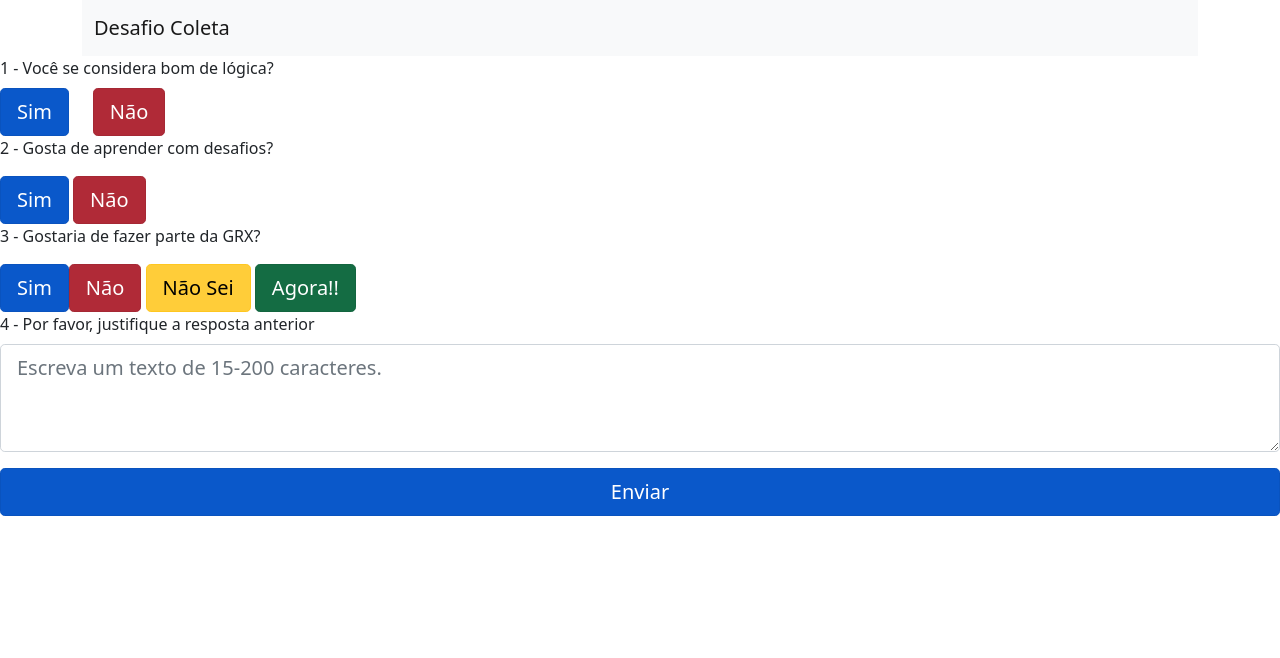
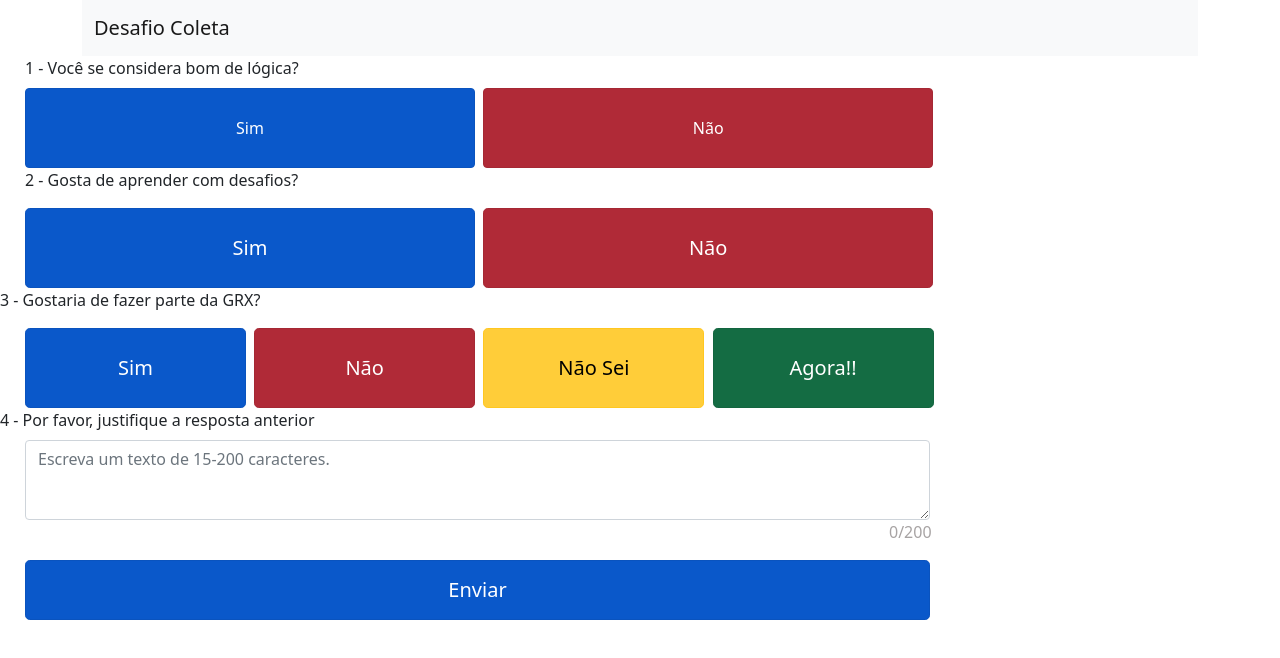
Before and after one commit to edermotasantos/desafio-coleta, a React (Create React App) app in the folder client/: page / in a window 1280 px wide. Shown: the top 658 px of the page. Built offline with nearby package versions, Linux system fonts and the light colour scheme.

Commit message:
style: formata formulário

```diff
--- a/client/src/components/AddAnswers.css
+++ b/client/src/components/AddAnswers.css
@@ -0,0 +1,8 @@
+.counter {
+  color: rgb(167, 163, 163);
+}
+
+.container-button {
+  display: flex;
+  flex-direction: row;
+}
--- a/client/src/components/AddAnswers.jsx
+++ b/client/src/components/AddAnswers.jsx
@@ -1,5 +1,6 @@
 import React, { useContext } from "react";
 import CollectContext from "../context/CollectContext";
+import './AddAnswers.css';
 import Button from 'react-bootstrap/Button';
 import Card from 'react-bootstrap/Card';
 import Row from 'react-bootstrap/Row';
@@ -14,6 +15,8 @@ function AddAnswers() {
     setAmount,
     home,
     setHome,
+    count,
+    setCount,
   } = useContext(CollectContext);
 
   const newAnswer = (e) => {
@@ -80,29 +83,23 @@ function AddAnswers() {
     <>
       {home ? <Form>
         <div>
-          <Form.Label>1 - Você se considera bom de lógica?</Form.Label>
-          <div className="d-grid gap-2">
-            <Form>
-              <Row xs="auto">
-                <Col>
-                  {/* <Form.Control placeholder="First name" /> */}
+          <Form.Label style={{marginLeft: 25, marginRight: 2}}>{"\n"}1 - Você se considera bom de lógica?{"\n"}</Form.Label>
+          <div>
             <Button
               variant="primary"
-                    size="lg"
+              style={{height: 80, marginLeft: 25, marginRight: 2, width: 450}}
               type="button"
               data-testid="yes-button1"
-                    name="Pergunta1" onClick={ (e) => newAnswer(e) }
+              name="Pergunta1"
+              onClick={ (e) => newAnswer(e) }
               value="Sim"
               active
             >
               Sim
-                  </Button>
-                </Col>
-                <Col>
-                  {/* <Form.Control placeholder="Last name" /> */}
+            </Button>{' '}
             <Button
               variant="danger"
-                    size="lg"
+              style={{height: 80, marginLeft: 2, marginRight: 2, width: 450}}
               type="button"
               data-testid="no-button1"
               name="Pergunta1"
@@ -112,16 +109,14 @@ function AddAnswers() {
             >
               Não
             </Button>
-                </Col>
-              </Row>
-            </Form>
           </div>
         </div>
         <div  className="d-grid gap-2">
-          <Form.Label>2 - Gosta de aprender com desafios?</Form.Label>
+          <Form.Label style={{marginLeft: 25, marginRight: 2}}>2 - Gosta de aprender com desafios?</Form.Label>
           <div>
             <Button
               variant="primary"
+              style={{height: 80, marginLeft: 25, marginRight: 2, width: 450}}
               size="lg"
               type="button"
               data-testid="yes-button2"
@@ -134,6 +129,7 @@ function AddAnswers() {
             </Button>{' '}
             <Button
               variant="danger"
+              style={{height: 80, marginLeft: 2, marginRight: 2, width: 450}}
               size="lg"
               type="button"
               data-testid="no-button2"
@@ -143,7 +139,7 @@ function AddAnswers() {
               active
             >
               Não
-            </Button>
+            </Button>{"\n"}
           </div>
         </div>
         <div className="d-grid gap-2">
@@ -151,6 +147,7 @@ function AddAnswers() {
           <div>
             <Button
               variant="primary"
+              style={{height: 80, marginLeft: 25, marginRight: 2, width: 221}}
               size="lg"
               type="button"
               data-testid="yes-button3"
@@ -160,9 +157,10 @@ function AddAnswers() {
               active
             >
               Sim
-            </Button>
+            </Button>{' '}
             <Button
               variant="danger"
+              style={{height: 80, marginLeft: 2, marginRight: 2, width: 221}}
               size="lg"
               type="button"
               data-testid="no-button3"
@@ -175,6 +173,7 @@ function AddAnswers() {
             </Button>{' '}
             <Button
               variant="warning"
+              style={{height: 80, marginLeft: 2, marginRight: 2, width: 221}}
               size="lg"
               type="button"
               data-testid="idontkonw-button3"
@@ -187,6 +186,7 @@ function AddAnswers() {
             </Button>{' '}
             <Button
               variant="success"
+              style={{height: 80, marginLeft: 2, marginRight: 2, width: 221}}
               size="lg"
               type="button"
               data-testid="rightnow-button3"
@@ -203,21 +203,26 @@ function AddAnswers() {
           <Form.Group className="mb-3" controlId="exampleForm.ControlTextarea1">
             <Form.Label>4 - Por favor, justifique a resposta anterior</Form.Label>
             <Form.Control
-              size="lg"
+              style={{height: 80, marginLeft: 25, marginRight: 2, width: 905}}
               as="textarea"
               rows={3}
               data-ls-module="charCounter"
               maxLength="200"
               data-testid="textarea"
               name="Pergunta4"
-              onChange={ (e) => newAnswer(e) }
+              onChange={ (e) => {
+                newAnswer(e);
+                setCount(e.target.value.length);
+              } }
               placeholder="Escreva um texto de 15-200 caracteres."
             />
+            <p className="counter" style={{marginLeft: 889}}>{`${count}/200`}</p>
           </Form.Group>
         </div>
         <div className="d-grid gap-2">
           <Button
             variant="primary"
+            style={{height: 60, marginLeft: 25, marginRight: 2, width: 905}}
             size="lg"
             type="button"
             data-testid="send-button"
@@ -227,7 +232,7 @@ function AddAnswers() {
             active
           >
             Enviar
-          </Button>
+          </Button>{"\n"}
         </div>
       </Form> :
       <table>
--- a/client/src/context/CollectProvider.js
+++ b/client/src/context/CollectProvider.js
@@ -11,6 +11,7 @@ function CollectProvider({ children }) {
   });
   const [amount, setAmount] = useState({});
   const [home, setHome] = useState(true);
+  const [count, setCount] = React.useState(0);
 
   const data = {
     answers,
@@ -19,6 +20,8 @@ function CollectProvider({ children }) {
     setAmount,
     home,
     setHome,
+    count,
+    setCount,
   };
 
   return (
```
Also changed, not shown: 1 other file (tests, documents, lock files or other folders). Lines whose indentation alone changed are shown as unchanged.
